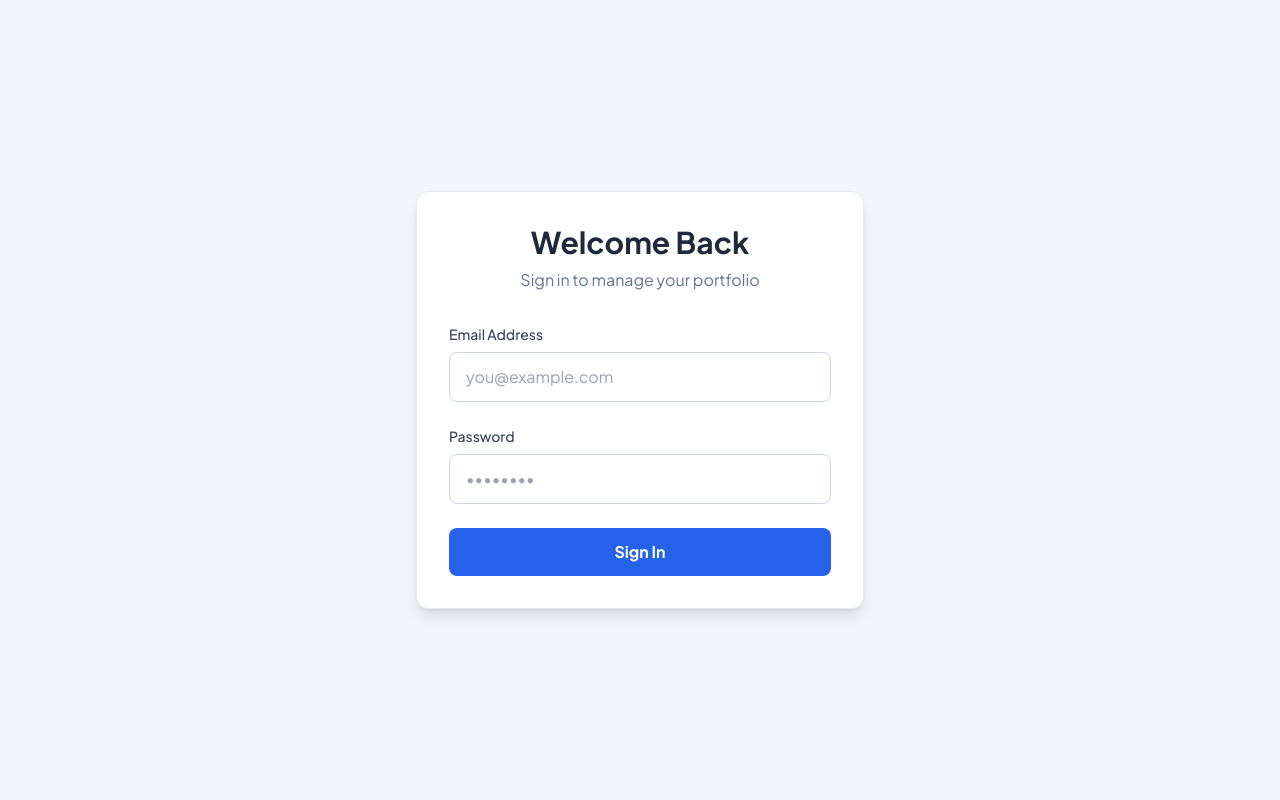
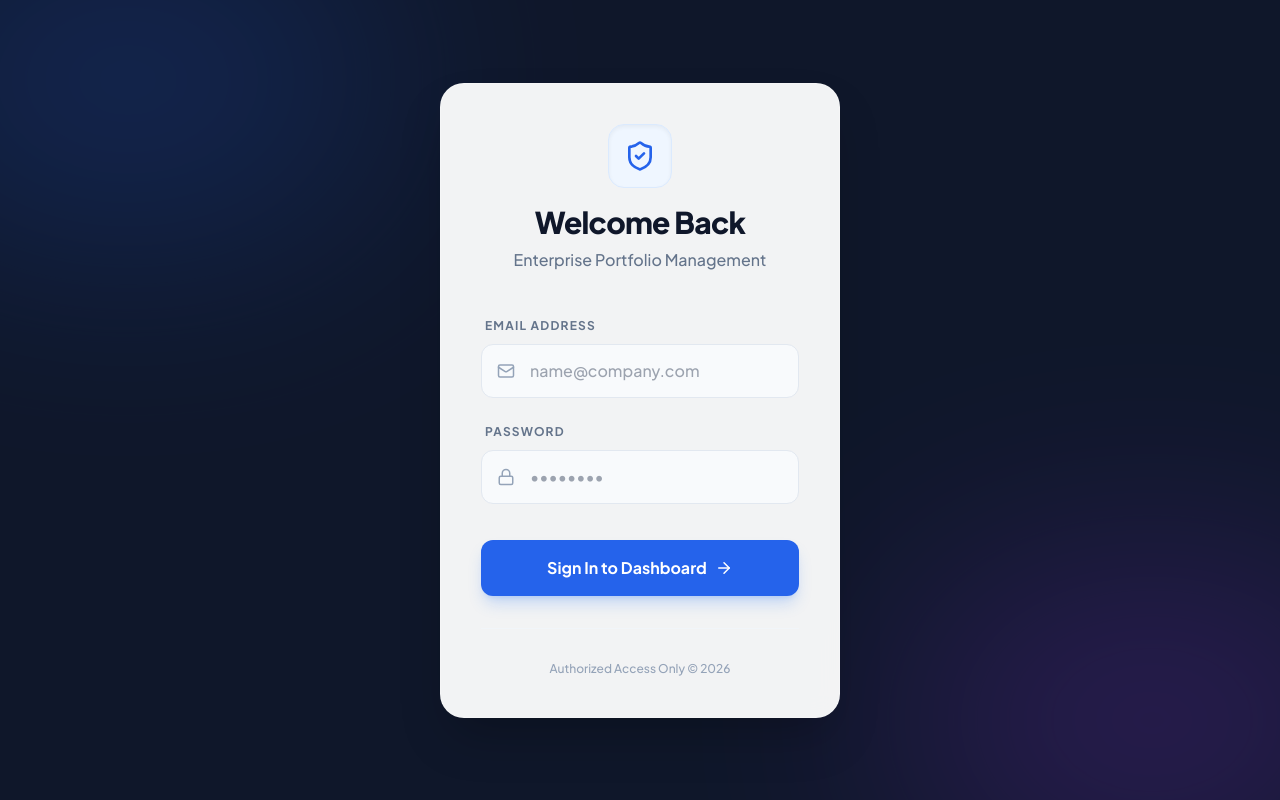
Before and after one commit to shukrishariff-oms/project-management-system, a React (Vite) app in the folder frontend/: page /login in a window 1280 px wide. Built offline with nearby package versions, Linux system fonts and the light colour scheme; no server answers.

Commit message:
fix login flow and token storage

```diff
--- a/frontend/src/pages/LoginPage.jsx
+++ b/frontend/src/pages/LoginPage.jsx
@@ -1,5 +1,6 @@
 import React, { useState } from 'react';
 import { useNavigate } from 'react-router-dom';
+import { Lock, Mail, Loader2, ShieldCheck, ArrowRight } from 'lucide-react';
 import api from '../api';
 
 const LoginPage = () => {
@@ -18,6 +19,7 @@ const LoginPage = () => {
             const response = await api.post('/login', { email, password });
             const { access_token, role, full_name, email: userEmail } = response.data;
 
+            // Store Authentication Data
             localStorage.setItem('token', access_token);
             localStorage.setItem('user_email', userEmail);
             localStorage.setItem('user_role', role);
@@ -27,61 +29,107 @@ const LoginPage = () => {
             if (role === 'staff') {
                 navigate('/dashboard/my-work');
             } else {
-                navigate('/dashboard');
+                navigate('/dashboard/projects');
             }
         } catch (err) {
             console.error(err);
-            setError('Invalid credentials');
+            if (err.response && err.response.data && err.response.data.detail) {
+                setError(err.response.data.detail);
+            } else {
+                setError('Authentication failed. Please check your connection.');
+            }
         } finally {
             setLoading(false);
         }
     };
 
     return (
-        <div className="min-h-screen flex items-center justify-center bg-slate-100">
-            <div className="bg-white p-8 rounded-xl shadow-lg w-full max-w-md border border-slate-200">
-                <div className="text-center mb-8">
-                    <h2 className="text-3xl font-bold text-slate-800">Welcome Back</h2>
-                    <p className="text-slate-500 mt-2">Sign in to manage your portfolio</p>
+        <div className="min-h-screen flex items-center justify-center bg-[#0f172a] relative overflow-hidden">
+            {/* Background Decorative Elements */}
+            <div className="absolute top-0 left-0 w-full h-full opacity-20 pointer-events-none">
+                <div className="absolute top-[-10%] left-[-10%] w-[40%] h-[40%] bg-blue-600 rounded-full blur-[120px]"></div>
+                <div className="absolute bottom-[-10%] right-[-10%] w-[40%] h-[40%] bg-purple-600 rounded-full blur-[120px]"></div>
+            </div>
+
+            <div className="relative z-10 w-full max-w-md px-6">
+                <div className="bg-white/95 backdrop-blur-md p-10 rounded-3xl shadow-2xl border border-white/20">
+                    <div className="text-center mb-10">
+                        <div className="inline-flex items-center justify-center w-16 h-16 bg-blue-50 rounded-2xl mb-4 border border-blue-100 shadow-inner">
+                            <ShieldCheck className="text-blue-600" size={32} />
+                        </div>
+                        <h2 className="text-3xl font-extrabold text-slate-900 tracking-tight">Welcome Back</h2>
+                        <p className="text-slate-500 mt-2 font-medium">Enterprise Portfolio Management</p>
                     </div>
 
                     {error && (
-                    <div className="bg-red-50 text-red-600 p-3 rounded-lg mb-4 text-sm border border-red-200">
-                        {error}
+                        <div className="bg-rose-50 text-rose-600 p-4 rounded-xl mb-6 text-sm border border-rose-100 flex items-start gap-3 animate-in fade-in slide-in-from-top-2 duration-300">
+                            <Lock size={16} className="mt-0.5 shrink-0" />
+                            <span>{error}</span>
                         </div>
                     )}
 
-                <form onSubmit={handleSubmit} className="space-y-6">
-                    <div>
-                        <label className="block text-sm font-medium text-slate-700 mb-2">Email Address</label>
+                    <form onSubmit={handleSubmit} className="space-y-5">
+                        <div className="space-y-2">
+                            <label className="text-xs font-bold text-slate-500 uppercase tracking-widest ml-1">Email Address</label>
+                            <div className="relative group">
+                                <div className="absolute left-4 top-1/2 -translate-y-1/2 text-slate-400 group-focus-within:text-blue-600 transition-colors">
+                                    <Mail size={18} />
+                                </div>
                                 <input
                                     type="email"
                                     value={email}
                                     onChange={(e) => setEmail(e.target.value)}
-                            className="w-full px-4 py-3 rounded-lg border border-slate-300 focus:ring-2 focus:ring-blue-500 focus:border-blue-500 outline-none transition-all"
-                            placeholder="you@example.com"
+                                    className="w-full pl-12 pr-4 py-3.5 rounded-xl border border-slate-200 bg-slate-50 focus:bg-white focus:ring-4 focus:ring-blue-500/10 focus:border-blue-500 outline-none transition-all font-medium text-slate-700"
+                                    placeholder="name@company.com"
                                     required
                                 />
                             </div>
-                    <div>
-                        <label className="block text-sm font-medium text-slate-700 mb-2">Password</label>
+                        </div>
+
+                        <div className="space-y-2">
+                            <label className="text-xs font-bold text-slate-500 uppercase tracking-widest ml-1">Password</label>
+                            <div className="relative group">
+                                <div className="absolute left-4 top-1/2 -translate-y-1/2 text-slate-400 group-focus-within:text-blue-600 transition-colors">
+                                    <Lock size={18} />
+                                </div>
                                 <input
                                     type="password"
                                     value={password}
                                     onChange={(e) => setPassword(e.target.value)}
-                            className="w-full px-4 py-3 rounded-lg border border-slate-300 focus:ring-2 focus:ring-blue-500 focus:border-blue-500 outline-none transition-all"
+                                    className="w-full pl-12 pr-4 py-3.5 rounded-xl border border-slate-200 bg-slate-50 focus:bg-white focus:ring-4 focus:ring-blue-500/10 focus:border-blue-500 outline-none transition-all font-medium text-slate-700"
                                     placeholder="••••••••"
                                     required
                                 />
                             </div>
+                        </div>
+
+                        <div className="pt-4">
                             <button
                                 type="submit"
                                 disabled={loading}
-                        className={`w-full bg-blue-600 hover:bg-blue-700 text-white font-bold py-3 rounded-lg transition-colors ${loading ? 'opacity-70 cursor-not-allowed' : ''}`}
+                                className={`w-full bg-blue-600 hover:bg-blue-700 active:scale-[0.98] text-white font-bold py-4 rounded-xl transition-all shadow-lg shadow-blue-500/25 flex items-center justify-center gap-2 group ${loading ? 'opacity-70 cursor-not-allowed' : ''}`}
                             >
-                        {loading ? 'Signing in...' : 'Sign In'}
+                                {loading ? (
+                                    <>
+                                        <Loader2 size={20} className="animate-spin" />
+                                        <span>Verifying...</span>
+                                    </>
+                                ) : (
+                                    <>
+                                        <span>Sign In to Dashboard</span>
+                                        <ArrowRight size={18} className="group-hover:translate-x-1 transition-transform" />
+                                    </>
+                                )}
                             </button>
+                        </div>
                     </form>
+
+                    <div className="mt-8 pt-8 border-t border-slate-100 text-center">
+                        <p className="text-slate-400 text-xs font-medium">
+                            Authorized Access Only &copy; {new Date().getFullYear()}
+                        </p>
+                    </div>
+                </div>
             </div>
         </div>
     );
```
Lines whose indentation alone changed are shown as unchanged.
